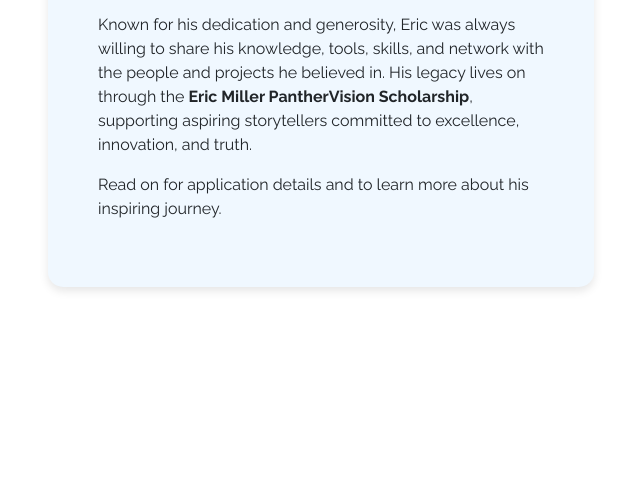
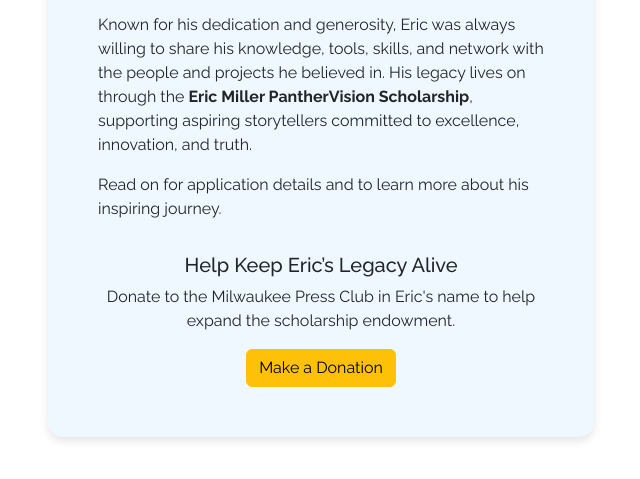
Before and after one commit to bcatdc/Erics_Legacy_Redesign, a plain HTML site: page index.html in a window 1280 px wide. Shown: the part 1155-1634 px from the top of the page, without its empty margins (604-1244 px from the left). Drawn offline with nearby package versions, Linux system fonts and the light colour scheme.

Commit message:
Donation Addtion

```diff
--- a/index.html
+++ b/index.html
@@ -301,6 +301,11 @@ Copy edit?
             Known for his dedication and generosity, Eric was always willing to share his knowledge, tools, skills, and network with the people and projects he believed in. His legacy lives on through the <strong>Eric Miller PantherVision Scholarship</strong>, supporting aspiring storytellers committed to excellence, innovation, and truth.
           </p>
           <p>Read on for application details and to learn more about his inspiring journey.</p>
+          <div class="donation-cta" style="margin-top: 2rem; text-align: center;">
+            <h5>Help Keep Eric’s Legacy Alive</h5>
+            <p>Donate to the Milwaukee Press Club in Eric's name to help expand the scholarship endowment.</p>
+            <a href="https://milwaukeepressclub.org/mpc-endowment/donate/" target="_blank" class="btn btn-warning">Make a Donation</a>
+          </div>
         </section>
       </div>
     </div>
```
